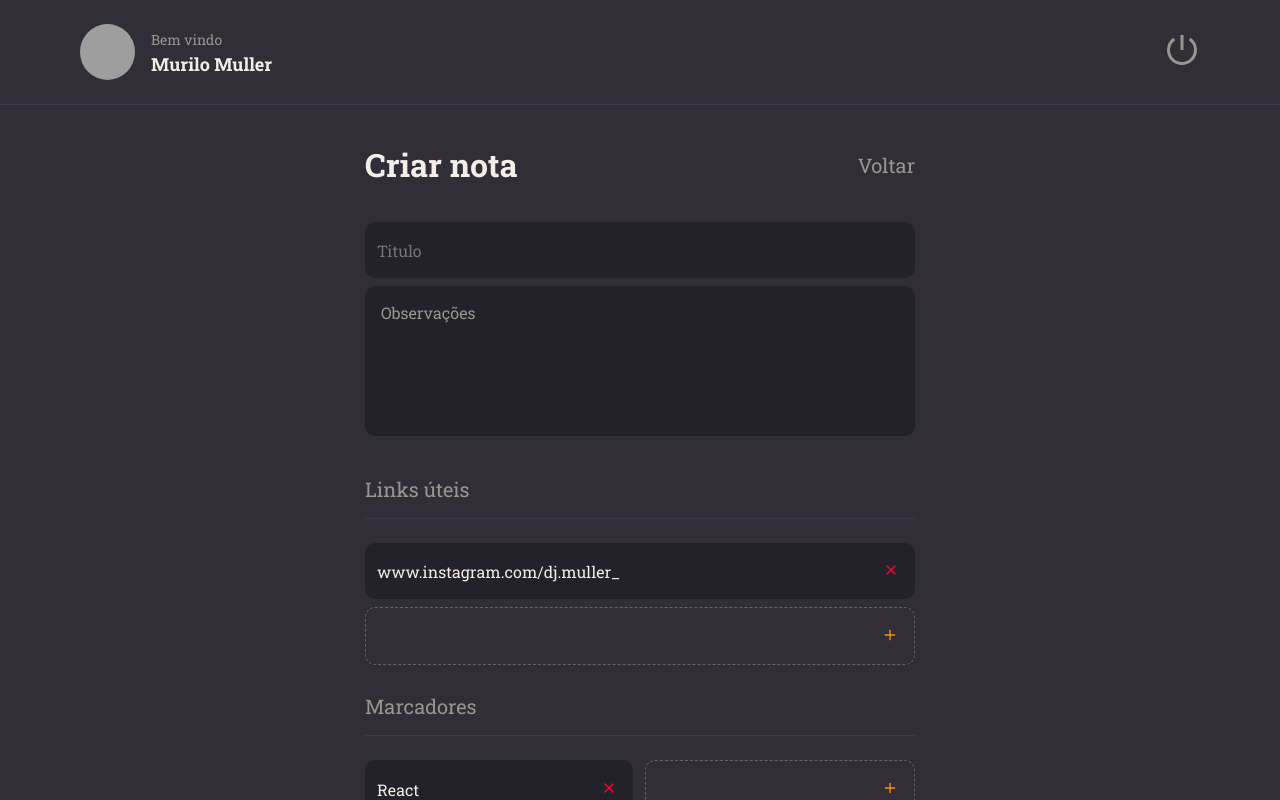
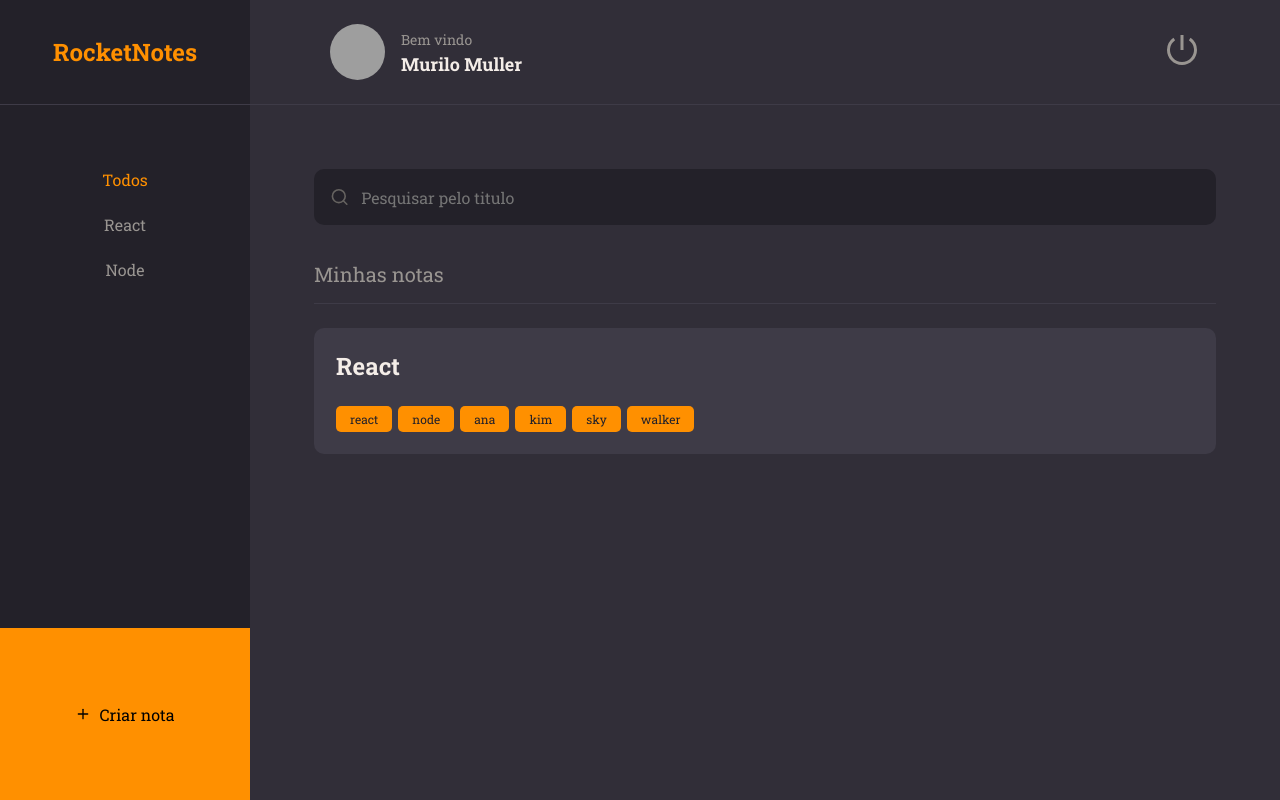
Before and after one commit to MullerHub/Rocketseat-Explorer, a React (Vite) app in the folder Stage0901/RocketNotes/: page / in a window 1280 px wide. Built offline with nearby package versions, Linux system fonts and the light colour scheme; grey boxes are pictures that could not be loaded.

Commit message:
Routes Att

```diff
--- a/Stage0901/RocketNotes/src/main.jsx
+++ b/Stage0901/RocketNotes/src/main.jsx
@@ -5,13 +5,13 @@ import theme from './styles/theme'
 import React from 'react'
 import './styles/global'
 
-import { New } from './pages/New'
+import { Routes } from './routes'
 
 ReactDOM.createRoot(document.getElementById('root')).render(
   <React.StrictMode>
     <ThemeProvider theme={theme}>
       <GLobalStyles />
-      <New />
+      <Routes />
     </ThemeProvider>
   </React.StrictMode>
 )
```
